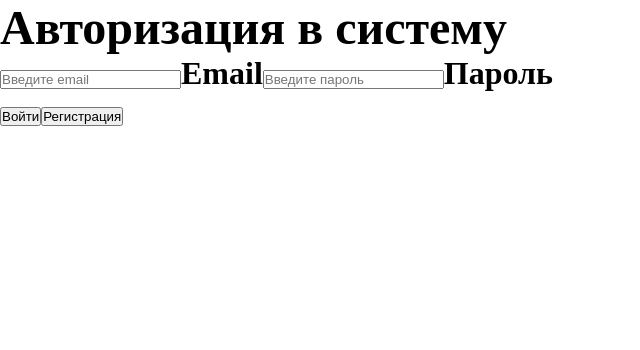
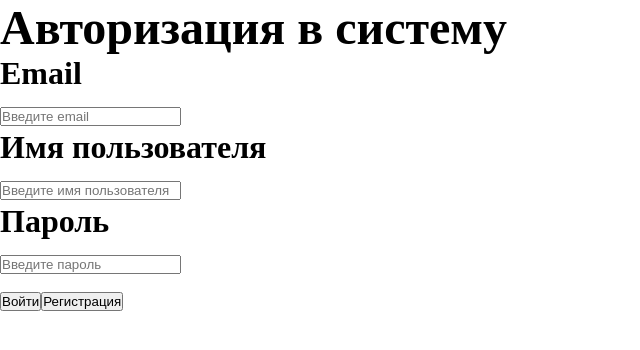
Before and after one commit to intehart/restful-api-for-tasker, a React (Create React App) app in the folder client/: page / in a window 1280 px wide. Shown: the top 350 px of the page, without its empty margins (0-640 px from the left). Built offline with nearby package versions, Linux system fonts and the light colour scheme.

Commit message:
fixed frontend auth-forms

```diff
--- a/client/src/pages/AuthPage.js
+++ b/client/src/pages/AuthPage.js
@@ -33,7 +33,10 @@ export const AuthPage = () => {
         <section className="auth">
             <h1 className="auth__headline">Авторизация в систему</h1>
             <div>
-                <input
+              <label htmlFor="email">
+                <p>Email</p>
+              </label>
+              <input
                     type="email"
                     id="email"
                     placeholder="Введите email"
@@ -41,19 +44,29 @@ export const AuthPage = () => {
                     className="input"
                     onChange={changeHandler}
                 />
-                <label htmlFor="email">
-                    Email
+                <br/>
+                <label htmlFor="username">
+                  <p>Имя пользователя</p>
+                  <input
+                    type="text"
+                    id="username"
+                    placeholder="Введите имя пользователя"
+                    name="username"
+                    className="input"
+                    onChange={changeHandler}
+                  />
                 </label>
-                <input
+                <br/>
+                <label htmlFor="password">
+                  <p>Пароль</p>
+                  <input
                     type="password"
                     id="password"
                     placeholder="Введите пароль"
                     name="password"
                     className="input"
                     onChange={changeHandler}
-                />
-                <label htmlFor="password">
-                    Пароль
+                  />
                 </label>
             </div>
             <div>
```
